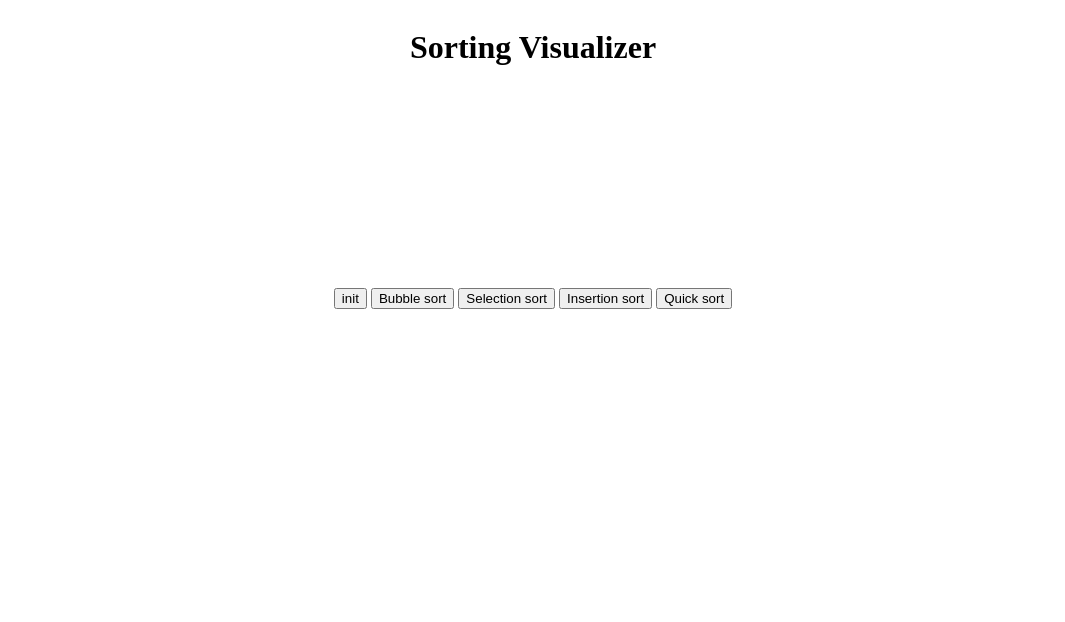
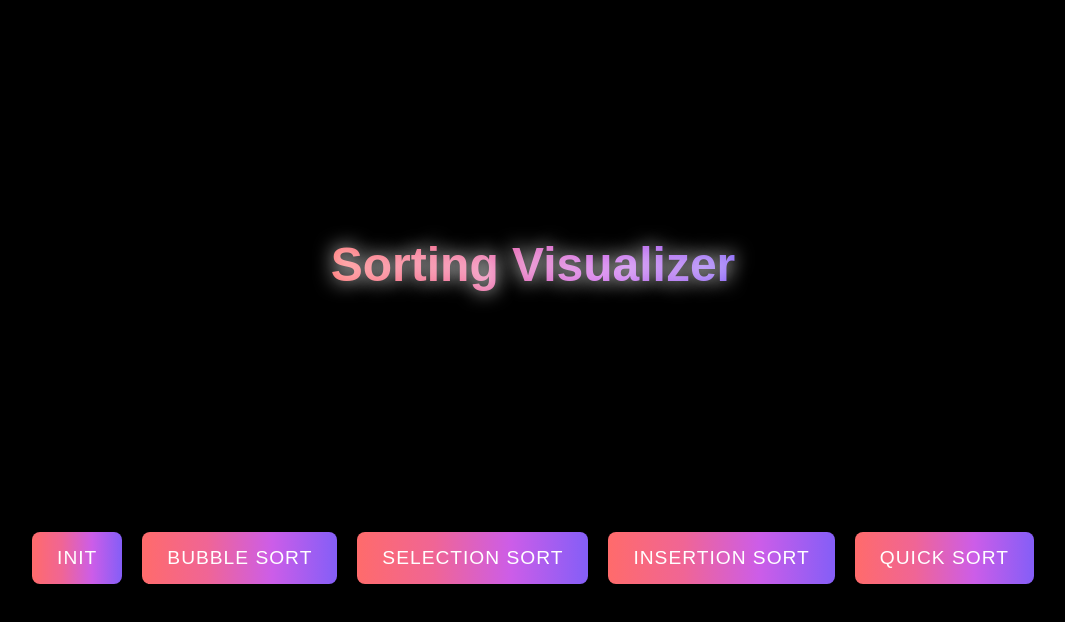
Before and after one commit to Prajwalbhat20/Sorting-Visualizer, a plain HTML site: page index.html in a window 1280 px wide. Shown: the whole page, without its empty margins (107-1172 px from the left). Drawn offline with Linux system fonts and the light colour scheme.

Commit message:
css changes

```diff
--- a/index.html
+++ b/index.html
@@ -6,22 +6,23 @@
     <link rel="stylesheet" href="style.css"></style>
 </head>
 <body>
-    <h1>Sorting Visualizer </h1>
+    <h1 id="sorting">Sorting Visualizer </h1>
+    <!-- <div id="image">
+        <img src="background_image.jpg">
+      </div> -->
     <div id="container"></div>
-<script src="script.js"></script>
-<div>
-<button onClick="init()">init</button>
-<button onClick="play()">Bubble sort</button>
-<button onClick="play1()">Selection sort</button>
-<button onClick="play2()">Insertion sort</button>
-
-<button onClick="play4()">Quick sort</button>
 
 
 
+<script src="script.js"></script>
 
 
+<div class="button-container">
+    <button onClick="init()">Init</button>
+    <button onClick="play()">Bubble Sort</button>
+    <button onClick="play1()">Selection Sort</button>
+    <button onClick="play2()">Insertion Sort</button>
+    <button onClick="play4()">Quick Sort</button>
 </div>
-
 </body>
 </html>
--- a/style.css
+++ b/style.css
@@ -4,15 +4,82 @@
    align-items:flex-end;
 
 }
-
-body{
-   display:flex;
-   align-items:center;
-   flex-direction:column;
-}
 .bar{
-       width:10px;
-       background-color:black;
-       margin: 1px;;
+   width:10px;
+   background-color:rgb(236, 217, 9);
+   margin: 1px;
 
 }
+
+
+
+body {
+   font-family: Arial, sans-serif;
+   background-color: #000000;
+   display: flex;
+   justify-content: center;
+   align-items: center;
+   height: 100vh;
+   margin: 0;
+   flex-direction: column;
+}
+.button-container {
+   display: flex;
+   justify-content: center;
+   gap: 20px;
+   margin-top: 20px;
+}
+
+button {
+   background: linear-gradient(90deg, #ff6b6b, #f06595, #cc5de8, #845ef7);
+   border: none;
+   border-radius: 8px;
+   color: #fff;
+   padding: 15px 25px;
+   font-size: 1.2rem;
+   font-family: 'Arial', sans-serif;
+   cursor: pointer;
+   transition: transform 0.2s, box-shadow 0.2s;
+   box-shadow: 0 5px 15px rgba(0, 0, 0, 0.2);
+   text-transform: uppercase;
+   letter-spacing: 1px;
+}
+
+button:hover {
+   transform: translateY(-3px);
+   box-shadow: 0 10px 20px rgba(0, 0, 0, 0.3);
+}
+
+button:active {
+   transform: translateY(-1px);
+   box-shadow: 0 7px 17px rgba(0, 0, 0, 0.3);
+}
+
+button:focus {
+   outline: none;
+   box-shadow: 0 0 10px rgba(255, 255, 255, 0.5);
+}
+
+
+#sorting {
+   font-family: 'Arial', sans-serif;
+   font-size: 3rem;
+   color: #ffffff;
+   text-align: center;
+   margin: 20px 0;
+   background: linear-gradient(90deg, #ff6b6b, #f06595, #cc5de8, #845ef7);
+   background-clip: text;
+   -webkit-background-clip: text;
+   color: transparent;
+   text-shadow: 0 0 10px rgba(255, 255, 255, 0.5);
+   animation: glow 1.5s infinite alternate;
+}
+
+@keyframes glow {
+   from {
+       text-shadow: 0 0 5px rgba(255, 255, 255, 0.5);
+   }
+   to {
+       text-shadow: 0 0 20px rgba(255, 255, 255, 1);
+   }
+}
```
Also changed, not shown: 2.jpg (added), background_image.jpg (added).
